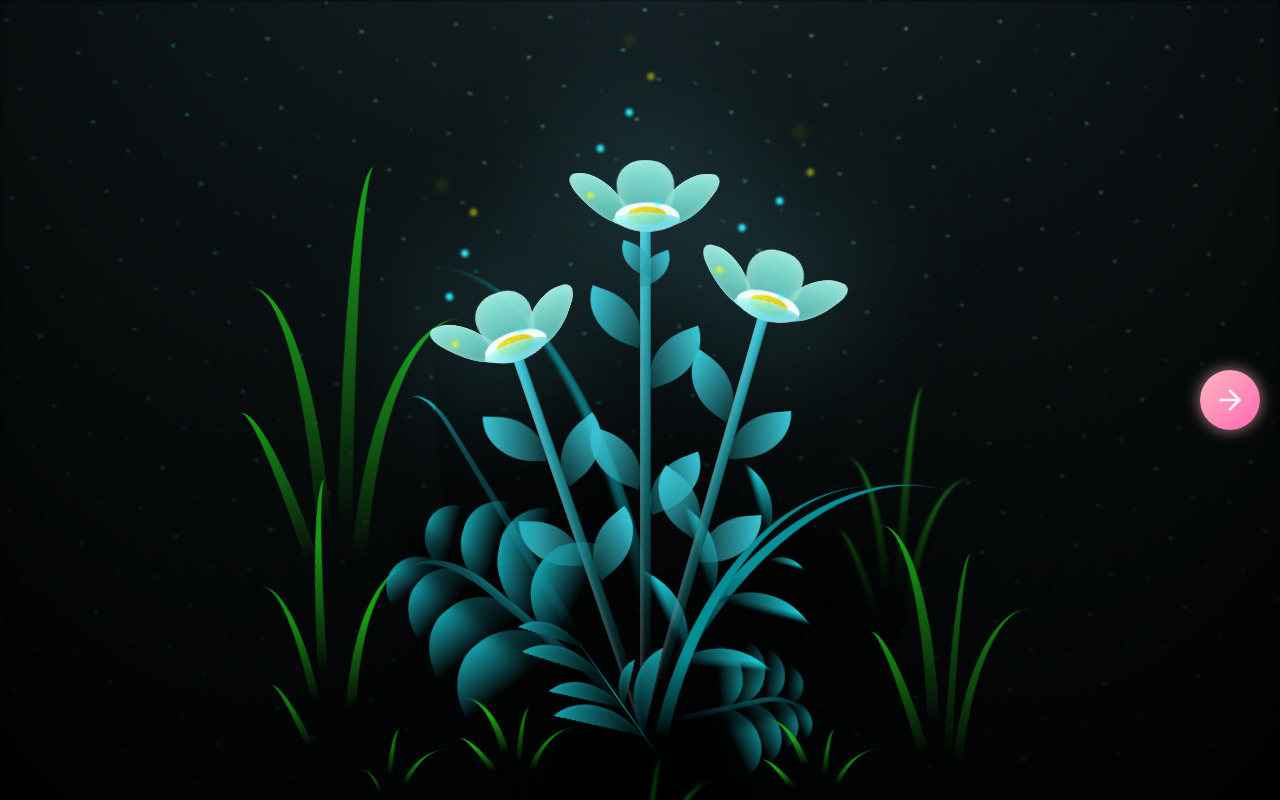
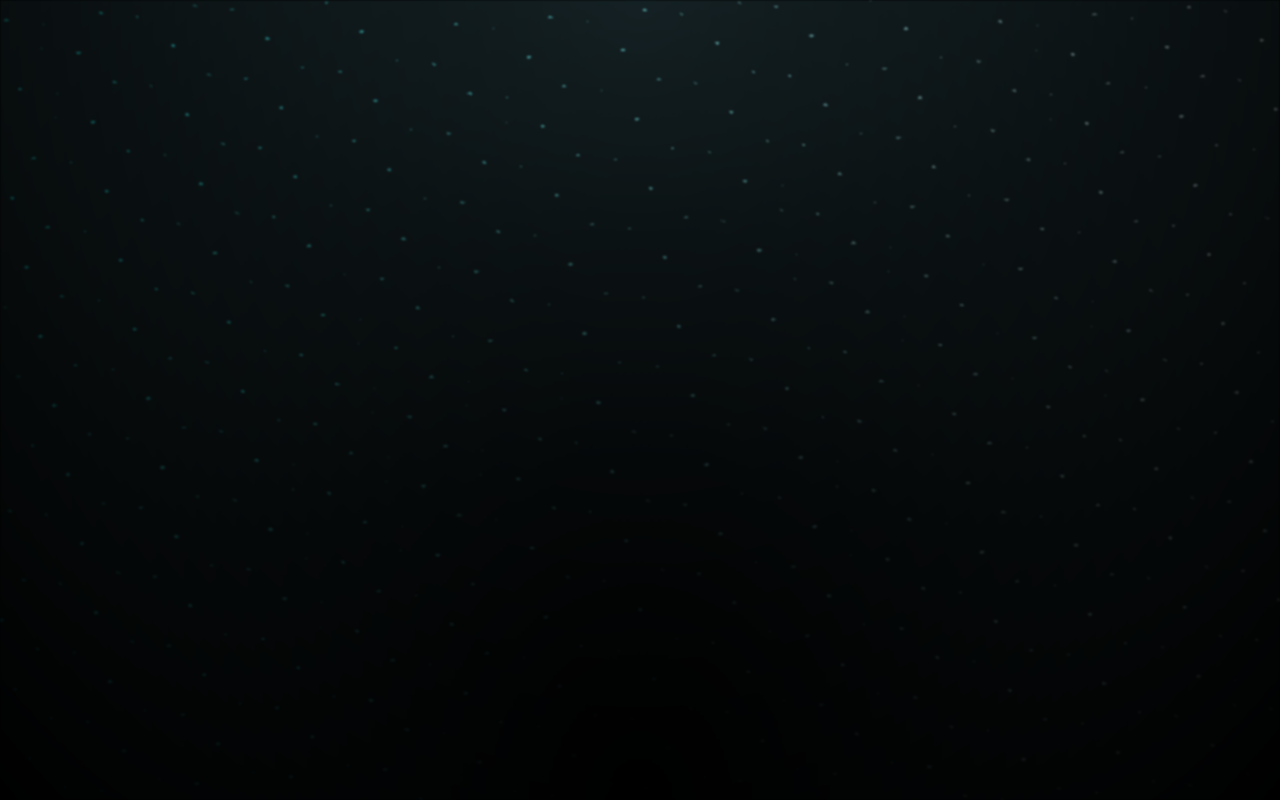
Before and after one commit to CarterOJ/valentines, a Next.js app: page /friday in a window 1280 px wide. Built offline with nearby package versions, Linux system fonts and the light colour scheme; a web font is replaced by a local one.

Commit message:
Added more flower text

```diff
--- a/app/friday/page.tsx
+++ b/app/friday/page.tsx
@@ -17,7 +17,7 @@ export default function FridayWrapper() {
 export function Friday() {
   const { switchPage, remainingMs } = useSwitchPage();
 
-  return switchPage ? <Flowers /> : <Construction remainingMs={remainingMs} message={"Come back on Friday to unlock the start of Valentine's Day weekend and receive your first hint!"} day={"Friday"} />;
+  return switchPage ? <Flowers /> : <Construction remainingMs={remainingMs} message={"Come back on Friday to unlock the start of Valentine's Day weekend!"} day={"Friday"} />;
 }
 
 /*
@@ -28,18 +28,36 @@ export function Friday() {
 */
 function Flowers() {
     const [loaded, setLoaded] = useState(false);
+    const [step, setStep] = useState(0);
+    const messages = [
+        "Hey",
+        "It's Valentine's Day weekend",
+        "So I got you flowers",
+        "Who knows, maybe you'll get some real ones too",
+        "I mean, we have until the end of the day..."
+    ];
 
     useEffect(() => {
-        const c = setTimeout(() => {
-            setLoaded(true);
-        }, 3000);
+        const loadTimer = setTimeout(() => setLoaded(true), 18000);
 
-        return () => clearTimeout(c);
-    }, []);
+        if (step < messages.length - 1) {
+            const timer = setTimeout(() => {
+                setStep(prev => prev + 1);
+            }, 4000);
+
+            return () => clearTimeout(timer);
+        }
+    }, [step]);
 
     return (
         <>
-            <div className="fade-up-down delay-4 fixed inset-0 flex items-center justify-center z-50 font-title text-5xl">Got you flowers</div>
+            <div className="fixed top-0 left-0 w-full h-full flex items-center justify-center z-50 pointer-events-none px-6 text-center">
+                <div
+                    key={step}
+                    className="fade-up-down font-title text-3xl sm:text-4xl md:text-5xl max-w-2xl break-words">
+                        {messages[step]}
+                </div>
+            </div>
             <div className={`friday-flowers ${loaded ? "" : "not-loaded"}`}>
                 <Link href="/saturday" className="magic-link">
                     <svg
--- a/app/saturday/page.tsx
+++ b/app/saturday/page.tsx
@@ -15,7 +15,7 @@ export default function SaturdayWrapper() {
 export function Saturday() {
   const { switchPage, remainingMs } = useSwitchPage();
 
-  return switchPage ? <Hello /> : <Construction remainingMs={remainingMs} message={"Come back on Saturday to get your next hint!"} day={"Saturday"} />;
+  return switchPage ? <Hello /> : <Construction remainingMs={remainingMs} message={"Come back on Saturday to get a hint about the agenda!"} day={"Saturday"} />;
 }
 
 function Hello() {
```
